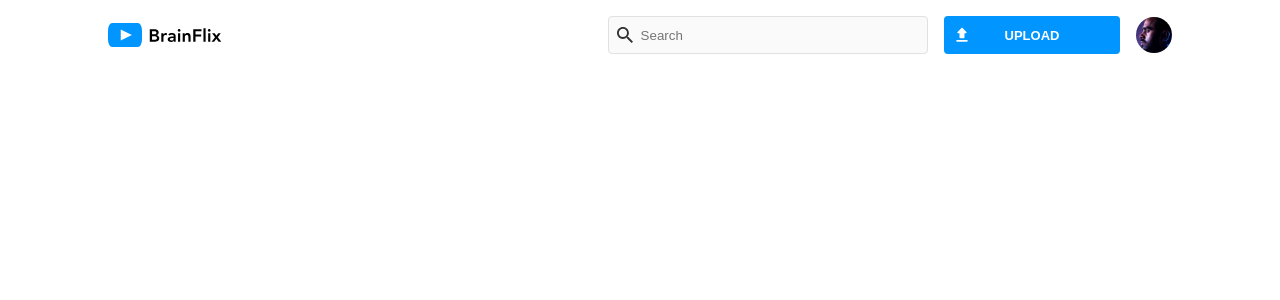
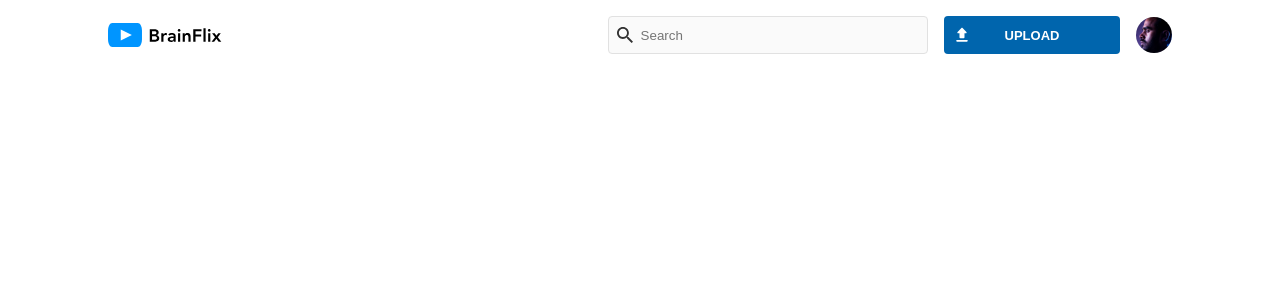
Before and after one commit to hilarykhc/hilary-chen-brainflix, a React (Create React App) app: page / in a window 1280 px wide. In both pictures the pointer is over the link "UPLOAD". Shown: the top 300 px of the page. Built offline with nearby package versions, Linux system fonts and the light colour scheme.

Commit message:
added hover to upload-btn

```diff
--- a/src/components/Header/Header.scss
+++ b/src/components/Header/Header.scss
@@ -85,6 +85,10 @@
     text-decoration: none;
     order: 3;
 
+    &:hover {
+      background-color: $brainflix-darkblue;
+    }
+
     @include tablet-and-desktop {
       order: 2;
       max-width: 11rem;
```
